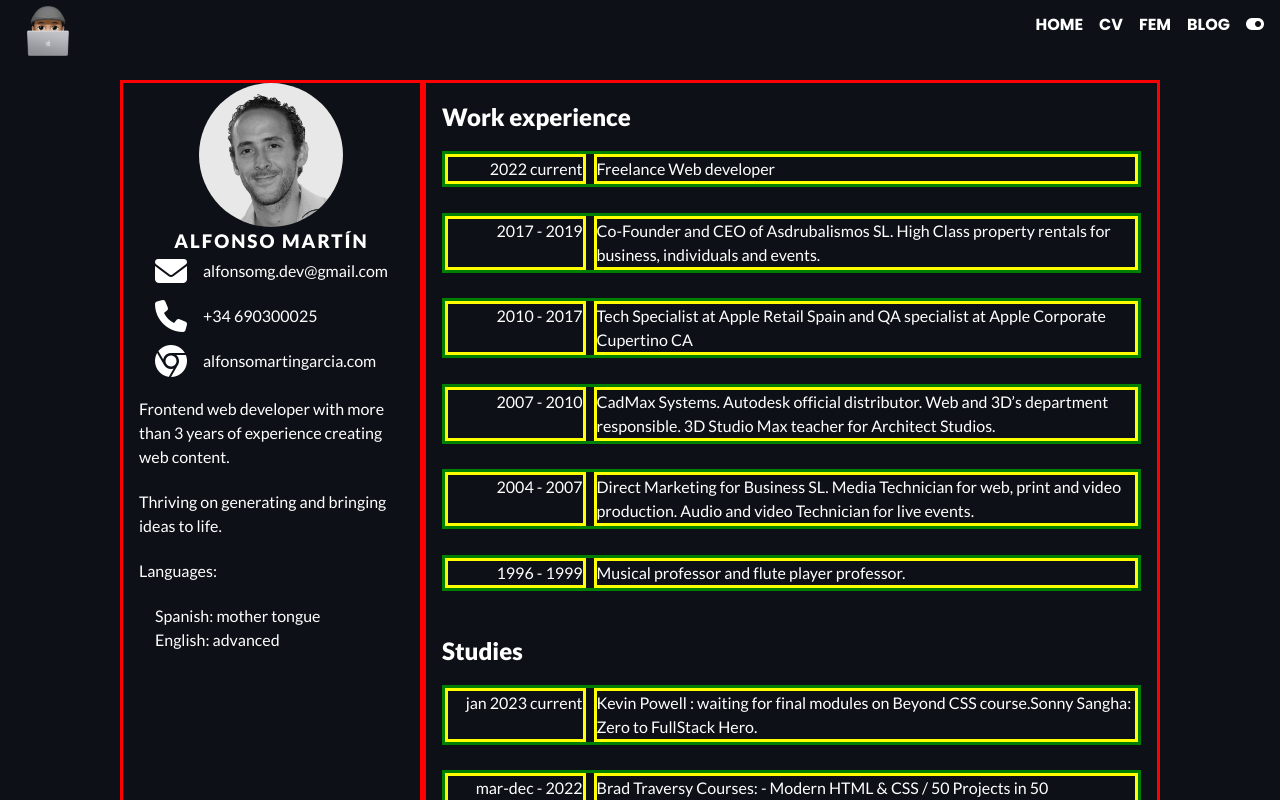
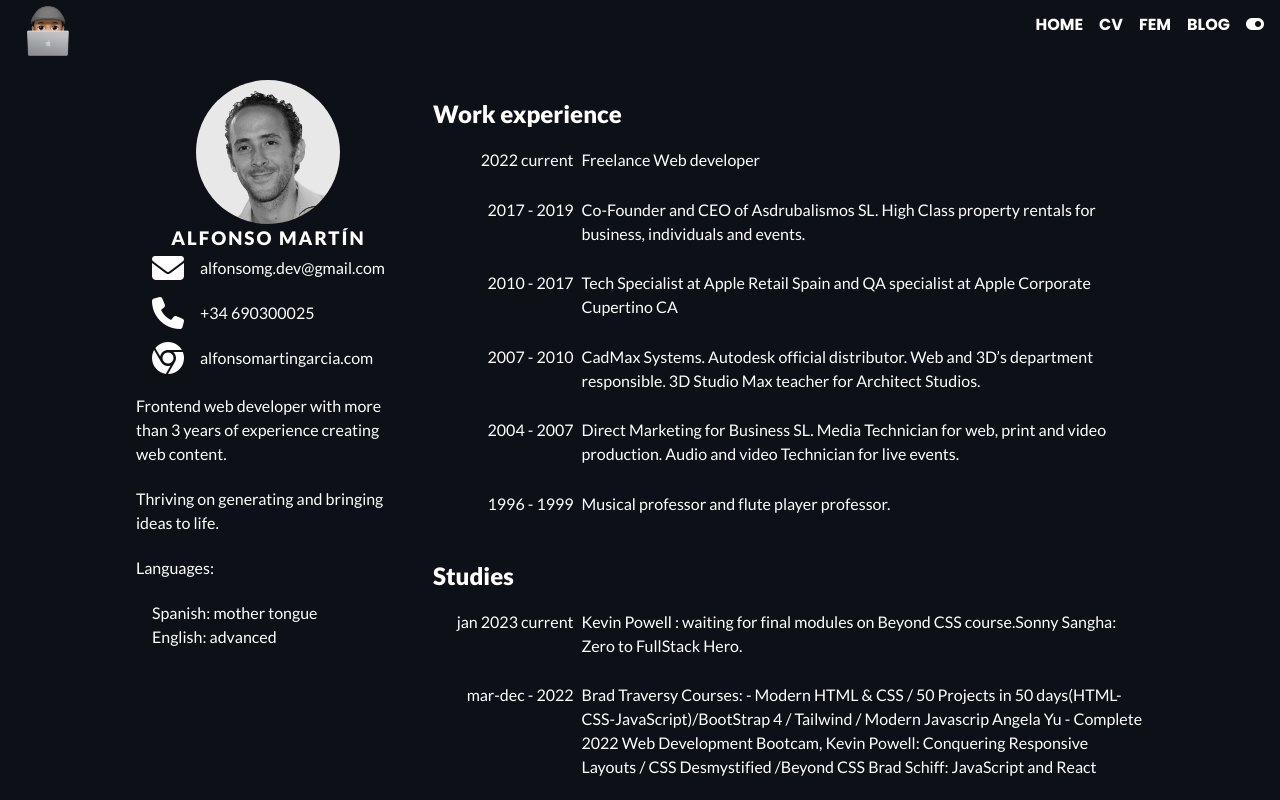
Before and after one commit to Foparty/OLDPERSONALSITE-REACT_ROUTER, a React (Vite) app: page /cv in a window 1280 px wide. Shown: the top 800 px of the page. Built offline with nearby package versions, Linux system fonts and the light colour scheme; the HTML template or start-up script is replaced by a standard one.

Commit message:
updated css

```diff
--- a/src/Containers/Cv.css
+++ b/src/Containers/Cv.css
@@ -8,7 +8,6 @@
 
 .cv-info {
   flex: 0.25;
-  border: solid red;
   display: flex;
   flex-direction: column;
   align-items: center;
@@ -52,7 +51,6 @@
 }
 .cv-data {
   flex: 0.75;
-  border: solid red;
 }
 
 .cv-avatar {
@@ -76,7 +74,6 @@
 
 .cv-work li,
 .cv-studies li {
-  border: solid green;
   display: flex;
   margin-bottom: 1.6rem;
 }
@@ -84,11 +81,9 @@
   flex: 0.2;
   text-align: right;
   margin-right: 0.5rem;
-  border: solid yellow;
 }
 .data {
   flex: 0.8;
-  border: solid yellow;
 }
 
 /* -----------------------------------media queries----------------------------------- */
```
